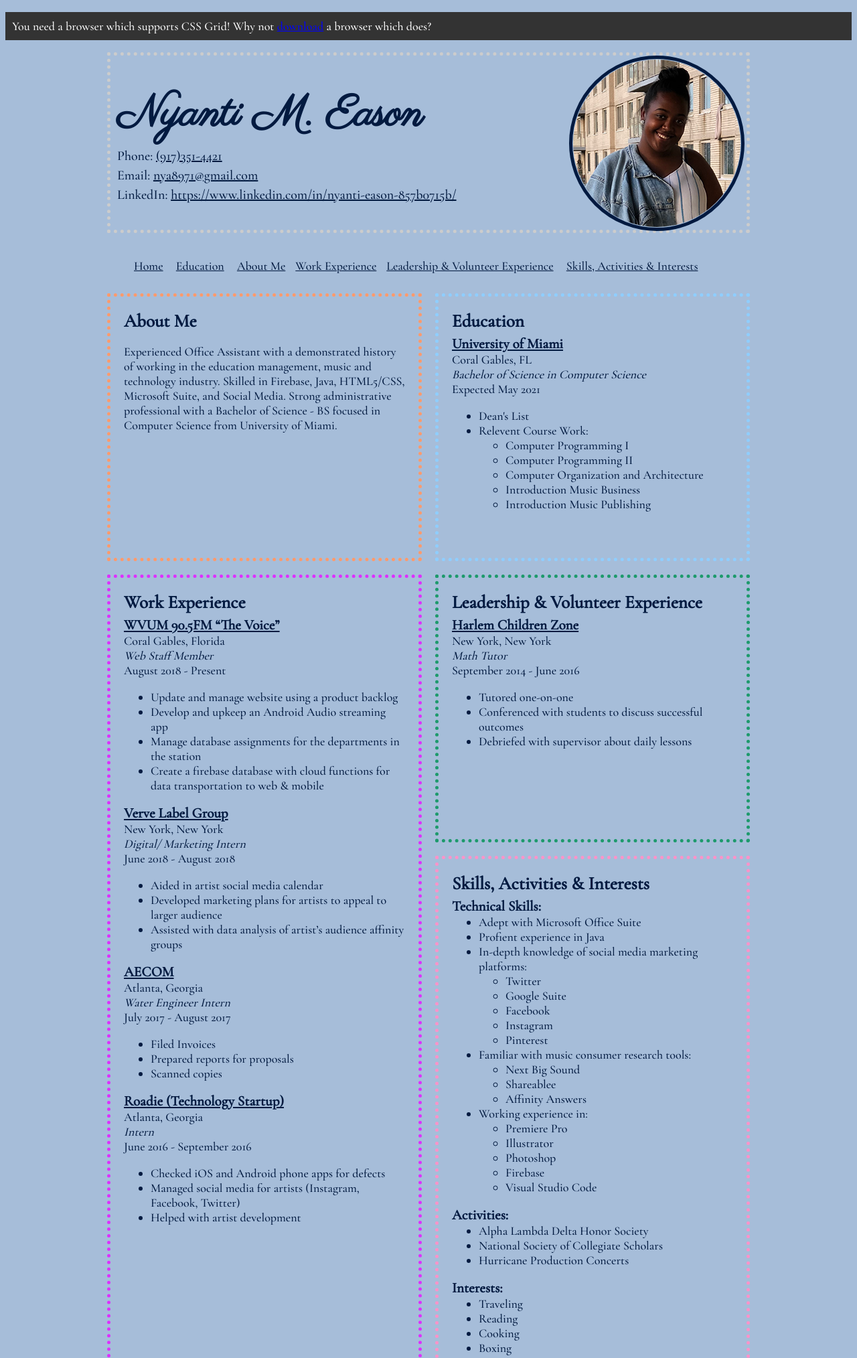
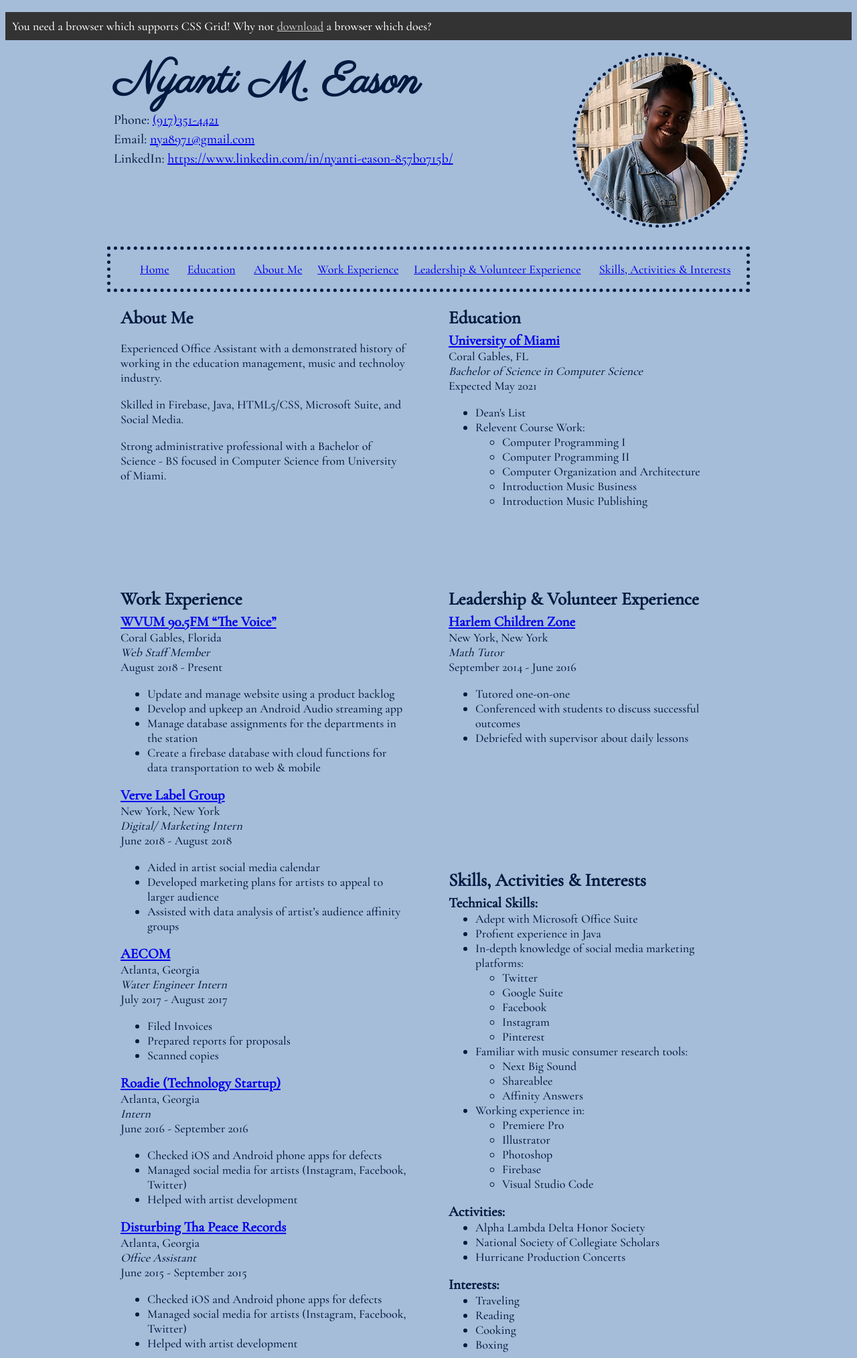
Before and after one commit to nya8971/nya8971.github.io, a plain HTML site: page resume.html in a window 1280 px wide. Shown: the top 2028 px of the page at 67% size. Drawn offline with nearby package versions, Linux system fonts and the light colour scheme.

Commit message:
updated 6

```diff
--- a/css/style.css
+++ b/css/style.css
@@ -7,7 +7,6 @@ body{
 }
 body a{
   text-decoration: underline;
-  color: #021a40;
 }
 body a:hover{
   text-decoration: underline;
@@ -27,7 +26,7 @@ body a:visited{
 h1{
   font-size: 65px;
   font-family: 'Parisienne', cursive;
-  margin-bottom: 5px;
+  margin:0;
 }
 header p{
   margin:0;
@@ -35,8 +34,7 @@ header p{
   font-size: 20px;
 }
 nav{
-  color:#222;
-  background-color: #a6bdd9;
+  border: 5px dotted #021a40;
 }
 nav ul{
   list-style-type: none;
@@ -46,15 +44,18 @@ nav li{
   text-align: center;
   margin-right: 15px;
 }
+
+nav a {
+  padding: 4px;
+}
  nav a:hover{
   background-color: #8da2bc;
   color: blue;
-  padding: 4px;
   text-decoration: underline;
 }
 
 img {
-   border:5px solid #021a40;
+   border:5px dotted #021a40;
    border-radius: 50%;
    padding:1px;
 }
@@ -64,6 +65,14 @@ h2{
 }
 h3{
   margin: 0;
+}
+.message {
+  background-color: #333;
+  color: #fff;
+  padding: 10px;
+}
+.message a{
+  color: #ccc;
 }
  #skills ul{
   padding-top: 0;
@@ -90,7 +99,6 @@ h3{
   padding: 10px;
   padding-top: 0;
   padding-right: 0;
-  border: 5px dotted #ccc;
   grid-area: masthead;
   grid-column-start: 1;
   grid-column-end: -1;
@@ -104,21 +112,18 @@ h3{
 
 #edu{
   padding: 20px;
-  border:5px dotted #8FCEFF;
   grid-area: edu;
   grid-column-start: 2;
   grid-column-end: -1;
 }
 #about{
   padding: 20px;
-  border:5px dotted #FF9A6C;
   grid-area: about;
   grid-column-start: 1;
   grid-column-end: 2;
 }
 #work{
   padding: 20px;
-  border: 5px dotted #DD30FF;
   grid-area: work;
   grid-column-start: 1;
   grid-column-end: 2;
@@ -128,7 +133,6 @@ h3{
 
 #leader{
   padding: 20px;
-  border:5px dotted #1D9A6C;
   grid-area: leader;
   grid-column-start: 2;
   grid-column-end: span 1;
@@ -136,7 +140,6 @@ h3{
 
 #skills{
   padding: 20px;
-  border:5px dotted rgba(251,147,201);
   grid-area: skills;
   grid-column-start: 2;
   grid-column-end: -1;
@@ -171,8 +174,3 @@ h3{
    grid-template-areas:
    "contact profile";
  }
-.message {
-  background-color: #333;
-  color: #fff;
-  padding: 10px;
-}
--- a/resume.html
+++ b/resume.html
@@ -67,7 +67,8 @@
           <section>
             <h2 id="about-me">About Me</h2>
               <article>
-                <p>Experienced Office Assistant with a demonstrated history of working in the education management, music and technology industry. Skilled in Firebase, Java, HTML5/CSS, Microsoft Suite, and Social Media. Strong administrative professional with a Bachelor of Science - BS focused in Computer Science from University of Miami.</p>
+                <p>Experienced Office Assistant with a demonstrated history of working in the education management, music and technoloy industry.</p>
+                <p>Skilled in Firebase, Java, HTML5/CSS, Microsoft Suite, and Social Media.</p> <p>Strong administrative professional with a Bachelor of Science - BS focused in Computer Science from University of Miami.</p>
               </article>
             </section>
           </div>
@@ -117,6 +118,17 @@
                   <p>Atlanta, Georgia</p>
                   <p><em>Intern</em></p>
                   <p>June 2016 - September 2016 </p>
+                  <ul>
+                    <li>Checked iOS and Android phone apps for defects</li>
+                    <li>Managed social media for artists (Instagram, Facebook, Twitter)</li>
+                    <li>Helped with artist development</li>
+                  </ul>
+              </article>
+              <article>
+                <h3><strong><a href="https://www.dtprecords.com/"> Disturbing Tha Peace Records</a></strong></h3>
+                  <p>Atlanta, Georgia</p>
+                  <p><em>Office Assistant</em></p>
+                  <p>June 2015 - September 2015 </p>
                   <ul>
                     <li>Checked iOS and Android phone apps for defects</li>
                     <li>Managed social media for artists (Instagram, Facebook, Twitter)</li>
```
